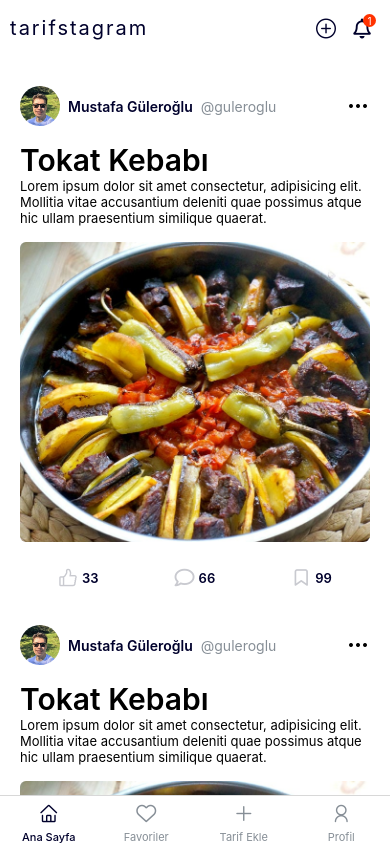
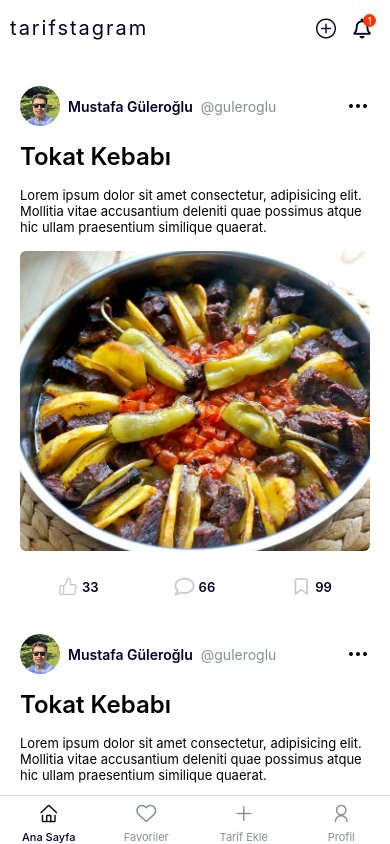
Before and after one commit to guleroglu/tarifstagram, a React Native app: screen /Home in a window 390 px wide. Built offline with nearby package versions, Linux system fonts and the light colour scheme.

Commit message:
updated RecipCard.jsx

```diff
--- a/src/components/home/RecipeCard.jsx
+++ b/src/components/home/RecipeCard.jsx
@@ -26,8 +26,8 @@ export default function RecipeCard() {
         </TouchableOpacity>
       </View>
       <View className="mb-6">
-        <View className="mb-4">
-          <Text className="text-[30px] font-semibold">Tokat Kebabı</Text>
+        <View className="mb-4 gap-4">
+          <Text className="text-[24px] font-semibold">Tokat Kebabı</Text>
           <Text className="text-[13px]">
             Lorem ipsum dolor sit amet consectetur, adipisicing elit. Mollitia
             vitae accusantium deleniti quae possimus atque hic ullam praesentium
```
